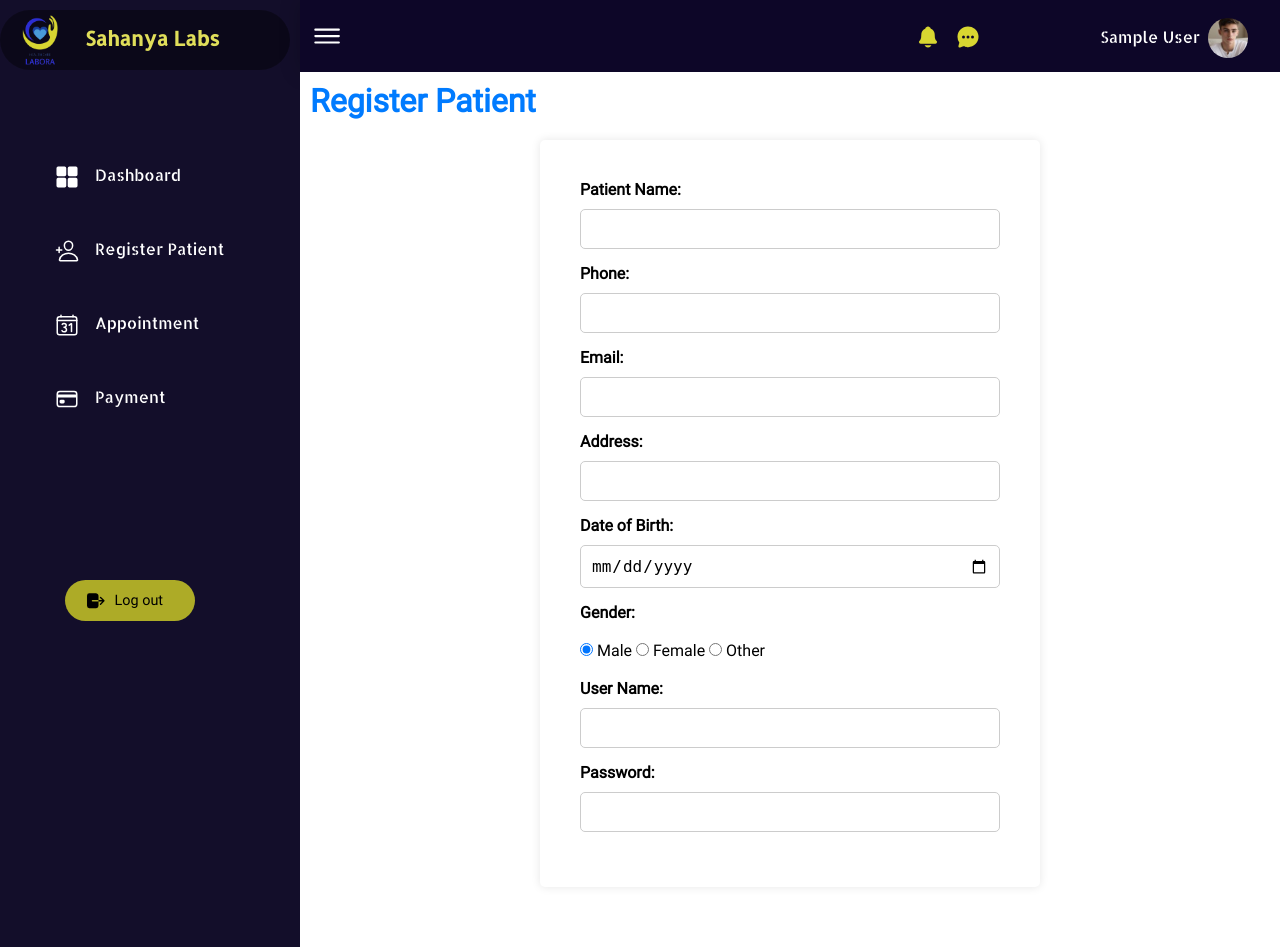
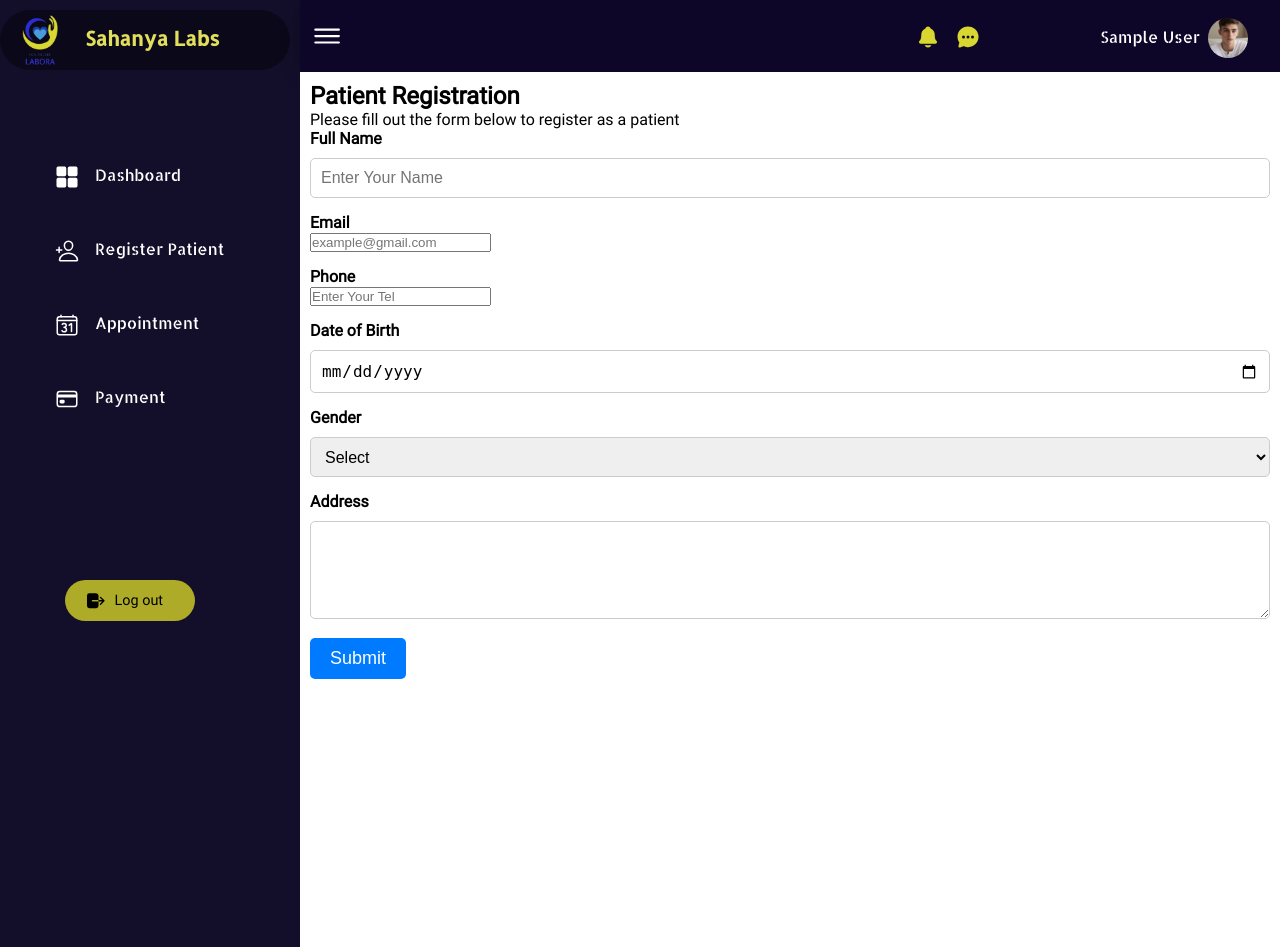
Before and after one commit to Buddhi098/LABORA, a PHP site: the page made by app/views/receptionist/patient_form.php in a window 1280 px wide. Run offline with PHP 8.4, Linux system fonts and the light colour scheme; the template is opened without the code that fills it, so the values that code supplies are empty; the visitor is signed in with stand-in values (Sample User, id 1); some libraries are stand-ins or nearby versions.

Commit message:
update patient form

```diff
--- a/app/views/receptionist/patient_form.php
+++ b/app/views/receptionist/patient_form.php
@@ -3,61 +3,60 @@
 <head>
     <meta charset="UTF-8">
     <meta name="viewport" content="width=device-width, initial-scale=1.0">
-    <!-- <meta http-equiv="refresh" content="600; url=http://localhost/labora/user/logout"> -->
     <link rel="stylesheet" href="<?php echo APPROOT.'/public/css/receptionist/patient_form.css'?>">
-    <script src="<?php echo APPROOT.'/public/js/receptionist/recept.js';?>"></script>
-    <!-- static icons -->
-    <script type="module" src="https://unpkg.com/ionicons@7.1.0/dist/ionicons/ionicons.esm.js"></script>
-    <script nomodule src="https://unpkg.com/ionicons@7.1.0/dist/ionicons/ionicons.js"></script>
-    <!-- annimation icons -->
-    <script src="https://cdn.lordicon.com/lordicon-1.1.0.js"></script>
-    <title>Receptionist dashboard</title>
+    <title>Patient Registration</title>
 </head>
 <body>
     <?php require_once 'components/nevbar.php' ?>
+
     <div class="container_1">
-    <h1>Register Patient</h1>
-    <form class="appointment-form">
+        <div class="container">
+            <h2><i class="fa-regular fa-user"></i>  Patient Registration</h2>
+            <p class="subtitle">Please fill out the form below to register as a patient</p>
+            <form id="registrationForm">
+                <div class="form-row">
                 <div class="form-group">
-            <label for="test-type">Patient Name:</label>
-            <input type="text" id="test-type" name="test-type" required>
+                    <label for="fullName">Full Name</label>
+                    <input type="text" id="fullName" name="fullName" placeholder="Enter Your Name" pattern="[A-Za-z. ]+" oninvalid="this.setCustomValidity('Please enter a valid name with English characters only.')" oninput="setCustomValidity('')" required>
                 </div>
                 <div class="form-group">
-            <label for="test-type">Phone:</label>
-            <input type="text" id="test-type" name="test-type" required>
+                    <label for="email">Email</label>
+                    <input type="email" id="email" name="email" placeholder="example@gmail.com" required>
+                </div>
+                </div>
+                <div class="form-row">
+                <div class="form-group">
+                    <label for="phone">Phone</label>
+                    <input type="tel" id="phone" name="phone" placeholder="Enter Your Tel" pattern="[0-9]+" maxlength="10" oninvalid="this.setCustomValidity('Accept only numbers')" oninput="setCustomValidity('')" required>
                 </div>
                 <div class="form-group">
-            <label for="test-type">Email:</label>
-            <input type="text" id="test-type" name="test-type" required>
+                    <label for="dob">Date of Birth</label>
+                    <?php
+                        $maxDate = new DateTime();
+                        $maxDateFormatted = $maxDate->format('Y-m-d');
+                    ?>
+                    <input type="date" id="dob" name="dob" max="<?php echo $maxDateFormatted?>" required>
+                </div>
+                </div>
+                <div class="form-row">
+                <div class="form-group">
+                    <label for="gender">Gender</label>
+                    <select id="gender" name="gender" required>
+                    <option value="">Select</option>
+                    <option value="male">Male</option>
+                    <option value="female">Female</option>
+                    <option value="other">Other</option>
+                    </select>
                 </div>
                 <div class="form-group">
-            <label for="test-type">Address:</label>
-            <input type="text" id="test-type" name="test-type" required>
-        </div>
-        <div class="form-group">
-            <label for="appointment-date">Date of Birth:</label>
-            <input type="date" id="appointment-date" name="appointment-date" required>
-        </div>
-        <div class="form-group">
-        <label for="gender">Gender:</label><br>
-        <form action="">
-            <input type="radio" name="gender" value="male" checked> Male
-            <input type="radio" name="gender" value="female"> Female
-            <input type="radio" name="gender" value="other"> Other
-            </form><br>
-
-            <div class="form-group"><br>
-            <label for="test-type">User Name:</label>
-            <input type="text" id="test-type" name="test-type" required>
-            </div>
-            <div class="form-group">
-            <label for="test-type">Password:</label>
-            <input type="text" id="test-type" name="test-type" required>
+                    <label for="address">Address</label>
+                    <textarea id="address" name="address" pattern="[A-Za-z0-9,. -&@:/]+" oninvalid="this.setCustomValidity('Enter valid address')" oninput="setCustomValidity('')" rows="4"required></textarea>
                 </div>
                 </div>
-        </div>
-        <button type="submit" class="button">Submit</button>
+                <button type="submit">Submit</button>
             </form>
         </div>
+    </div>
+
 </body>
 </html>
```
Lines whose indentation alone changed are shown as unchanged.
